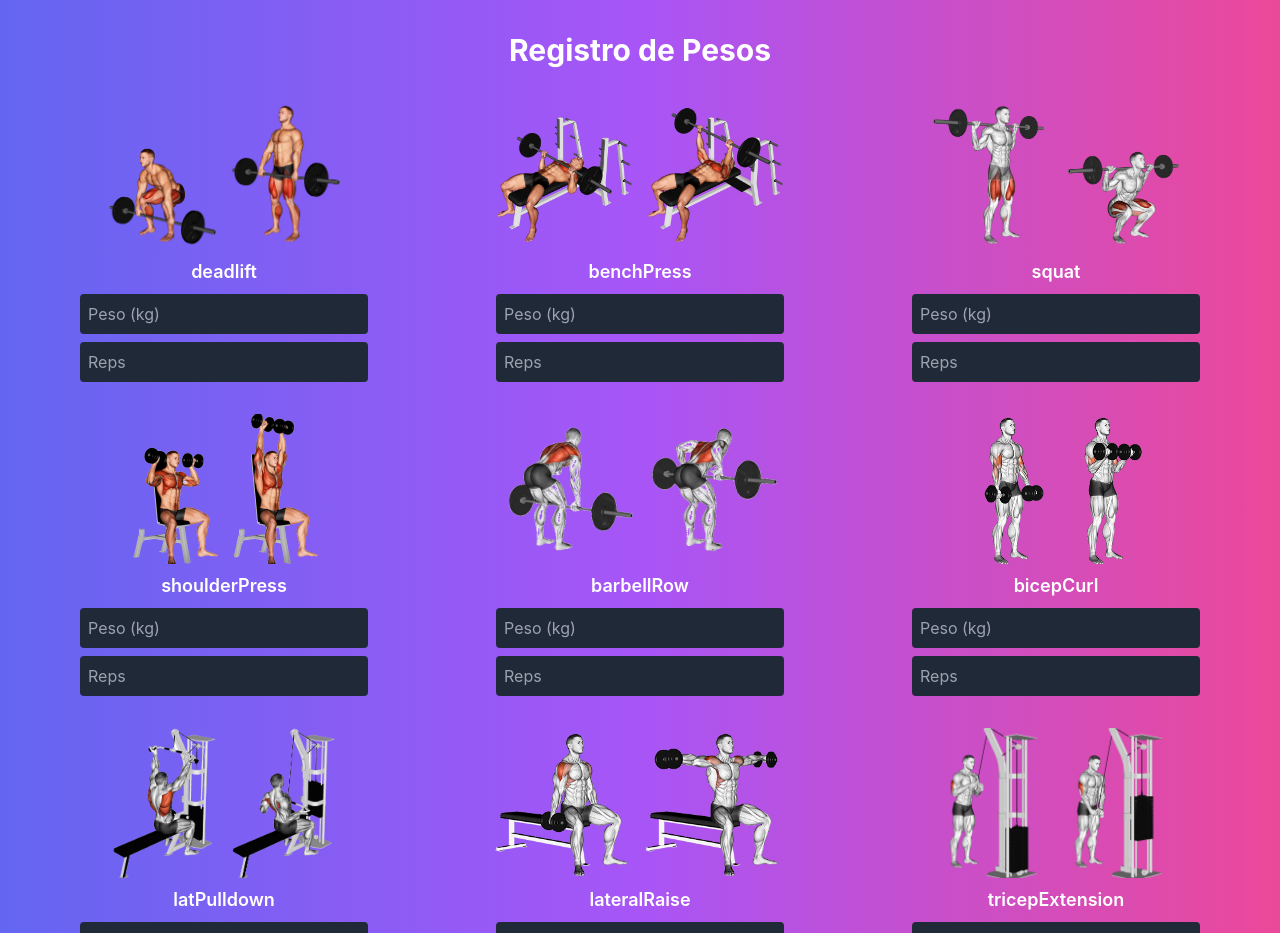
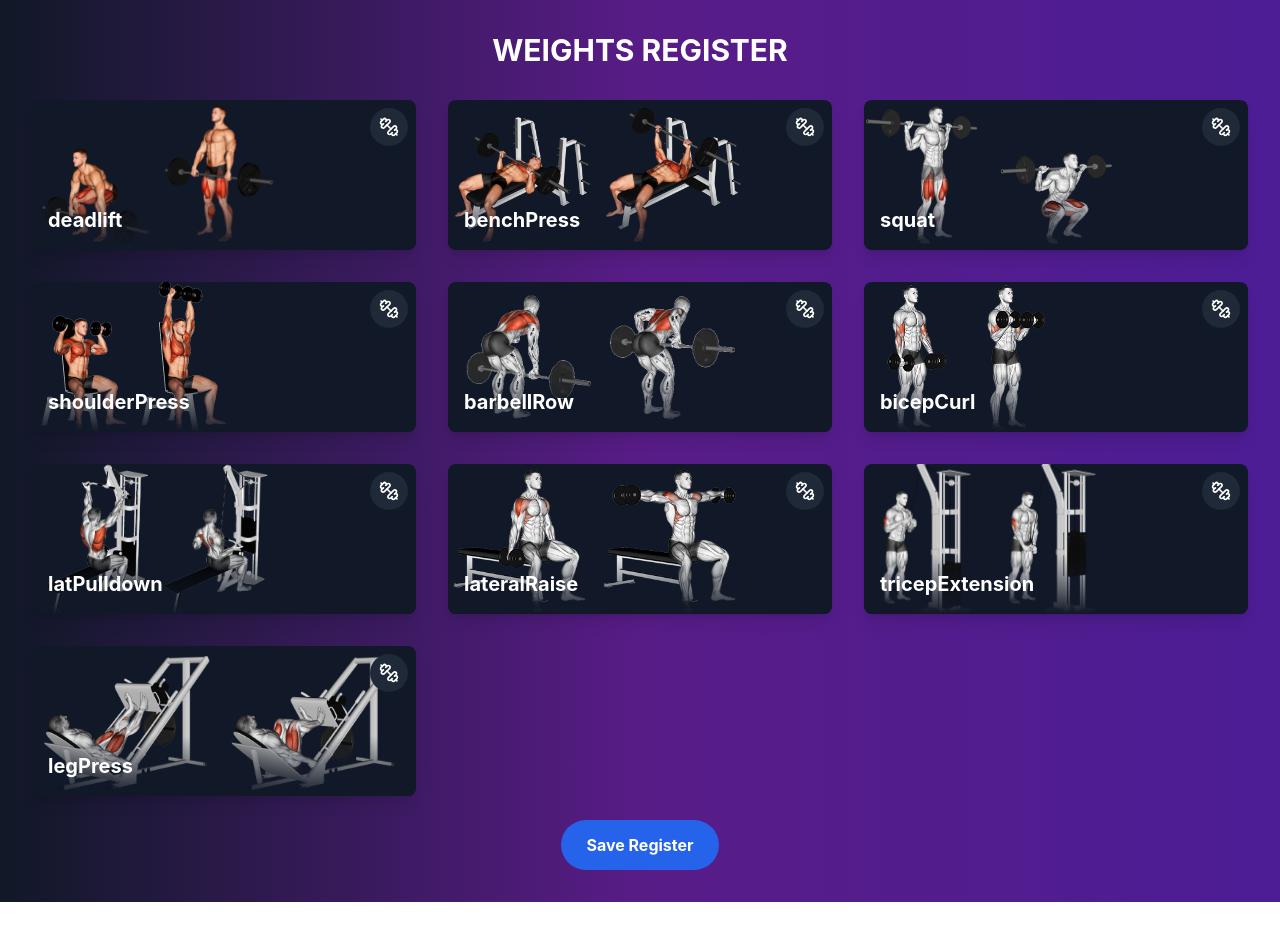
Before and after one commit to DavidCT9/Lift_Legends_Project, a React (Vite) app in the folder client/: page /Weights in a window 1280 px wide. Shown: the top 933 px of the page. After the commit the page ends 902 px from the top, so only its background shows below. Built offline with nearby package versions, Linux system fonts and the light colour scheme; no server answers.

Commit message:
Improved Weights page design and fix bug for generic onClick triggers

```diff
--- a/client/package.json
+++ b/client/package.json
@@ -14,7 +14,9 @@
     "@react-three/fiber": "^8.17.7",
     "@types/three": "^0.168.0",
     "axios": "^1.7.7",
+    "framer-motion": "^11.11.11",
     "leva": "^0.9.35",
+    "lucide-react": "^0.456.0",
     "react": "^18.3.1",
     "react-dom": "^18.3.1",
     "react-router-dom": "^6.26.2",
--- /dev/null
+++ b/client/src/components/ExerciseForm.tsx
@@ -0,0 +1,131 @@
+'use client'
+
+import React, { useState } from 'react'
+import { motion, AnimatePresence } from 'framer-motion'
+import { Dumbbell, X } from 'lucide-react'
+
+interface Exercise {
+  name: string
+  image: string
+  width: string
+  height: string
+  difficulty: number
+}
+
+interface ExerciseFormProps {
+  exercise: Exercise
+  formData: { weight: string; reps: string }
+  onChange: (field: 'weight' | 'reps', value: string) => void
+}
+
+export default function ExerciseForm({ exercise, formData, onChange }: ExerciseFormProps) {
+  const [isExpanded, setIsExpanded] = useState(false)
+  const [isHovered, setIsHovered] = useState(false)
+
+  const calculateProgress = () => {
+    const weight = parseInt(formData.weight) || 0
+    const reps = parseInt(formData.reps) || 0
+    return Math.min((weight * reps) / (exercise.difficulty * 100), 1)
+  }
+
+  const handleExpandToggle = (e: React.MouseEvent) => {
+    e.preventDefault() // Prevent form submission
+    e.stopPropagation() // Stop event bubbling
+    setIsExpanded(!isExpanded)
+  }
+
+  const handleInputChange = (e: React.ChangeEvent<HTMLInputElement>, field: 'weight' | 'reps') => {
+    e.stopPropagation() // Stop event bubbling
+    onChange(field, e.target.value)
+  }
+
+  return (
+    <div className="bg-gray-900 rounded-lg overflow-hidden shadow-lg"> {/* Changed from motion.div to regular div for form handling */}
+      <div className="relative">
+        <motion.img
+          src={exercise.image}
+          alt={exercise.name}
+          style={{ width: exercise.width, height: exercise.height }}
+          className="w-full object-cover"
+          animate={{ scale: isHovered ? 1.05 : 1 }}
+          transition={{ duration: 0.3 }}
+        />
+        <motion.div
+          className="absolute inset-0 bg-black"
+          initial={{ opacity: 0 }}
+          animate={{ opacity: isHovered ? 0.3 : 0 }}
+          transition={{ duration: 0.3 }}
+        />
+        <div className="absolute bottom-0 left-0 right-0 p-4 bg-gradient-to-t from-gray-900 to-transparent">
+          <h2 className="text-xl font-bold text-white">{exercise.name}</h2>
+        </div>
+        <motion.button
+          type="button" // Explicitly set button type
+          className="absolute top-2 right-2 bg-gray-800 p-2 rounded-full text-white"
+          whileHover={{ scale: 1.1 }}
+          whileTap={{ scale: 0.9 }}
+          onClick={handleExpandToggle}
+        >
+          {isExpanded ? <X size={20} /> : <Dumbbell size={20} />}
+        </motion.button>
+      </div>
+      <AnimatePresence>
+        {isExpanded && (
+          <motion.div
+            initial={{ opacity: 0, height: 0 }}
+            animate={{ opacity: 1, height: 'auto' }}
+            exit={{ opacity: 0, height: 0 }}
+            className="p-4 space-y-4"
+          >
+            <div className="flex space-x-4">
+              <div className="flex-1">
+                <label htmlFor={`${exercise.name}-weight`} className="block text-sm font-medium text-gray-400 mb-1">
+                  Weight (kg)
+                </label>
+                <div className="relative">
+                  <input
+                    id={`${exercise.name}-weight`}
+                    type="number"
+                    placeholder="Weight"
+                    value={formData.weight}
+                    onChange={(e) => handleInputChange(e, 'weight')}
+                    className="w-full p-2 pl-8 rounded bg-gray-800 text-white border border-gray-700 focus:outline-none focus:ring-2 focus:ring-blue-500"
+                  />
+                </div>
+              </div>
+              <div className="flex-1">
+                <label htmlFor={`${exercise.name}-reps`} className="block text-sm font-medium text-gray-400 mb-1">
+                  Reps
+                </label>
+                <div className="relative">
+                  <input
+                    id={`${exercise.name}-reps`}
+                    type="number"
+                    placeholder="Reps"
+                    value={formData.reps}
+                    onChange={(e) => handleInputChange(e, 'reps')}
+                    className="w-full p-2 pl-8 rounded bg-gray-800 text-white border border-gray-700 focus:outline-none focus:ring-2 focus:ring-blue-500"
+                  />
+                </div>
+              </div>
+            </div>
+            <div className="space-y-2">
+              <div className="flex justify-between items-center">
+                <span className="text-sm text-gray-400">Progress</span>
+                <span className="text-sm text-gray-400">Difficulty: {exercise.difficulty}</span>
+              </div>
+              <div className="w-full bg-gray-700 rounded-full h-2.5">
+                <motion.div
+                  className="bg-blue-600 h-2.5 rounded-full"
+                  initial={{ width: 0 }}
+                  animate={{ width: `${calculateProgress() * 100}%` }}
+                  transition={{ duration: 0.5 }}
+                />
+              </div>
+            </div>
+          </motion.div>
+        )}
+      </AnimatePresence>
+    </div>
+  )
+}
--- a/client/src/components/Weights.tsx
+++ b/client/src/components/Weights.tsx
@@ -11,6 +11,8 @@ import latpulldownImg from './ImagesWeights/LatPulldown.png';
 import lateralraiseImg from './ImagesWeights/LateralRaise.png';
 import tricepextensionImg from './ImagesWeights/TricepExtension.png';
 import legpressImg from './ImagesWeights/LegPress.png';
+import ExerciseForm from './ExerciseForm'
+
 
 type Exercise = {
     name: string;
@@ -53,11 +55,18 @@ function Weights() {
     };
 
     const handleSubmit = async (e: React.FormEvent) => {
-        e.preventDefault();
+        e.preventDefault(); // Make sure this is called
         const username = localStorage.getItem('username');
 
         if (!username) {
-            console.error('No se encontró el username. Asegúrate de que el usuario esté autenticado.');
+            console.error('No user was found. Please ensure the user is authenticated.');
+            return;
+        }
+
+        // Validate that at least one exercise has data
+        const hasData = Object.values(formData).some(({ weight, reps }) => weight && reps);
+        if (!hasData) {
+            alert('At least register one exercise, please.');
             return;
         }
 
@@ -108,43 +117,29 @@ function Weights() {
     };
 
     return (
-        <div className="min-h-screen bg-gradient-to-r from-indigo-500 via-purple-500 to-pink-500 text-white p-8">
-            <h1 className="text-center text-3xl font-bold mb-8">Registro de Pesos</h1>
-            <form onSubmit={handleSubmit} className="grid gap-8 md:grid-cols-2 lg:grid-cols-3">
+        <div className="min-h-screen bg-gradient-to-r from-gray-900 via-purple-900 to-violet-900 text-white p-8">
+        <h1 className="text-center text-3xl font-bold mb-8">WEIGHTS REGISTER</h1>
+        {/* Wrap only the submit button in a form */}
+        <div className="grid gap-8 md:grid-cols-2 lg:grid-cols-3">
             {exercises.map((exercise) => (
-                    <div key={exercise.name} className="flex flex-col items-center space-y-2">
-                        <img
-                            src={exercise.image}
-                            alt={exercise.name}
-                            style={{ width: exercise.width, height: exercise.height }}
-                            className="object-cover rounded-md"
+                <ExerciseForm
+                    key={exercise.name}
+                    exercise={exercise}
+                    formData={formData[exercise.name]}
+                    onChange={(field, value) => handleChange(exercise.name, field, value)}
                 />
-                        <h2 className="text-lg font-semibold">{exercise.name}</h2>
-                        <input
-                            type="number"
-                            placeholder="Peso (kg)"
-                            value={formData[exercise.name].weight}
-                            onChange={(e) => handleChange(exercise.name, 'weight', e.target.value)}
-                            className="w-3/4 p-2 rounded bg-gray-800 text-white focus:outline-none"
-                        />
-                        <input
-                            type="number"
-                            placeholder="Reps"
-                            value={formData[exercise.name].reps}
-                            onChange={(e) => handleChange(exercise.name, 'reps', e.target.value)}
-                            className="w-3/4 p-2 rounded bg-gray-800 text-white focus:outline-none"
-                        />
+            ))}
         </div>
-                ))}
-                <div className="col-span-full flex justify-center mt-6">
+        <div className="flex justify-center mt-6">
+            <form onSubmit={handleSubmit}>
                 <button
                     type="submit"
-                        className="bg-green-500 hover:bg-green-700 text-white font-bold py-2 px-4 rounded-full"
+                    className="bg-blue-600 hover:bg-blue-700 text-white font-bold py-3 px-6 rounded-full transition duration-300 ease-in-out transform hover:scale-105"
                 >
-                        Guardar Registro
+                    Save Register
                 </button>
+            </form>
         </div>
-            </form>
     </div>
     );
 }
```
Also changed, not shown: 1 other file (tests, documents, lock files or other folders). Lines whose indentation alone changed are shown as unchanged.
